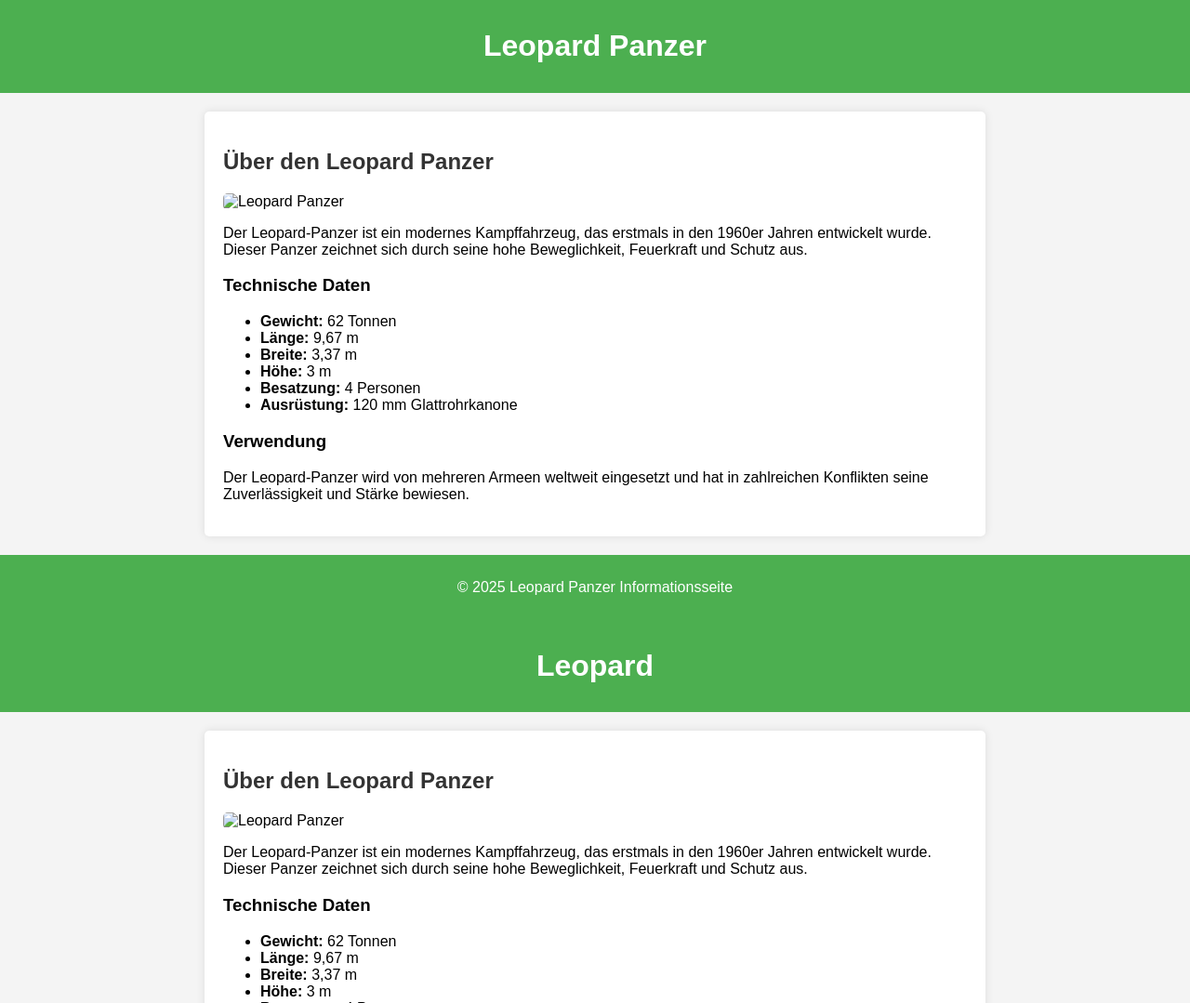
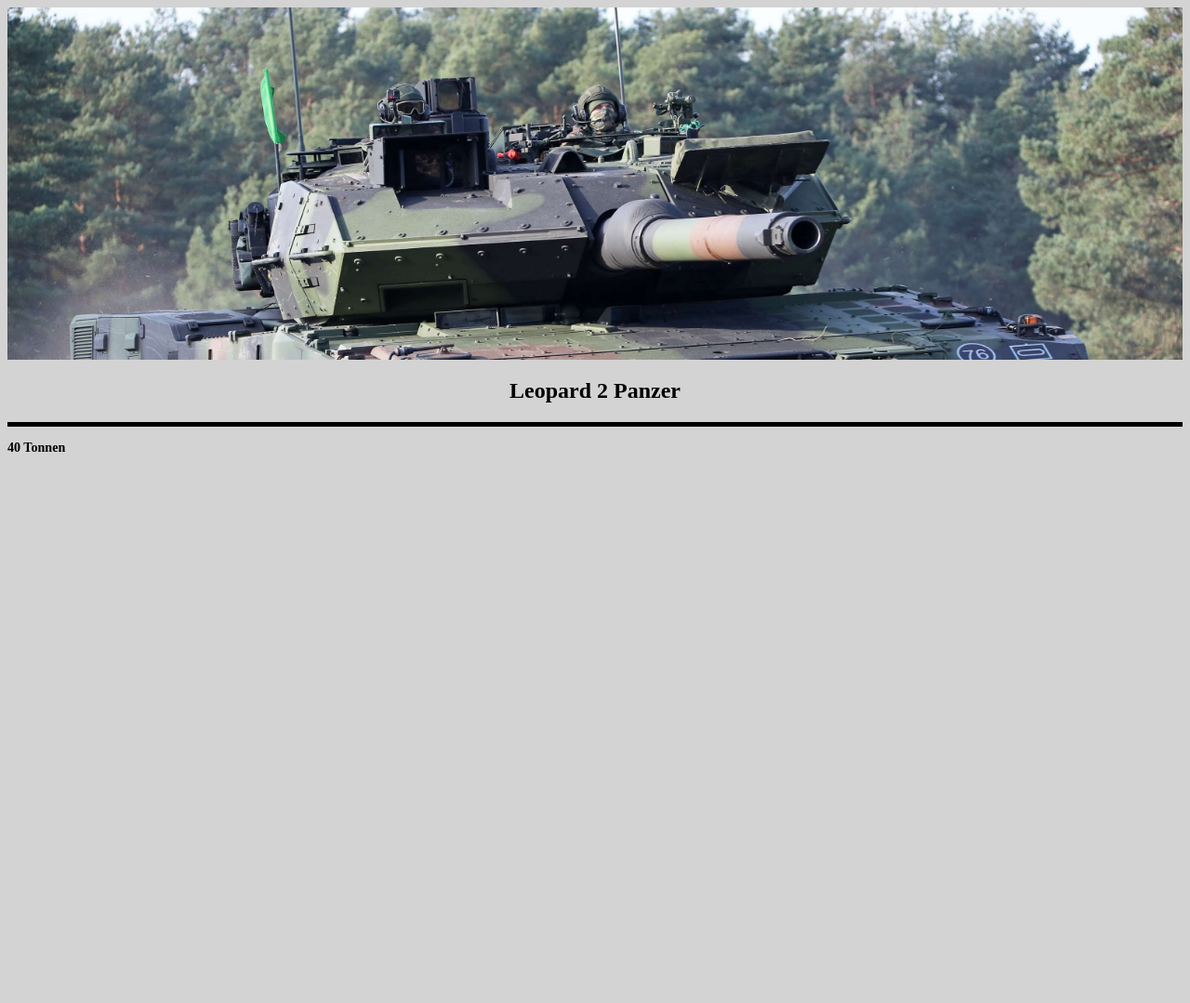
Before and after one commit to fakefaeani-del/Webseite-1, a plain HTML site: page index.html in a window 1280 px wide. Shown: the top 1079 px of the page at 93% size. After the commit the page ends 800 px from the top, so only its background shows below. Drawn offline with Linux system fonts and the light colour scheme.

Commit message:
Update index.html

```diff
--- a/index.html
+++ b/index.html
@@ -1,152 +1,15 @@
 <!DOCTYPE html>
-<html lang="de">
+<html lang="en">
 <head>
     <meta charset="UTF-8">
     <meta name="viewport" content="width=device-width, initial-scale=1.0">
-    <title>Leopard Panzer</title>
-    <style>
-        body {
-            font-family: Arial, sans-serif;
-            margin: 0;
-            padding: 0;
-            background-color: #f4f4f4;
-        }
-        header {
-            background-color: #4CAF50;
-            color: white;
-            padding: 10px 20px;
-            text-align: center;
-        }
-        .content {
-            max-width: 800px;
-            margin: 20px auto;
-            padding: 20px;
-            background: white;
-            border-radius: 5px;
-            box-shadow: 0 0 10px rgba(0, 0, 0, 0.1);
-        }
-        h2 {
-            color: #333;
-        }
-        img {
-            width: 100%;
-            border-radius: 5px;
-        }
-        footer {
-            text-align: center;
-            padding: 10px 0;
-            background-color: #4CAF50;
-            color: white;
-            position: relative;
-            bottom: 0;
-            width: 100%;
-        }
-    </style>
+ <link rel="stylesheet" href="Style.css">
 </head>
 <body>
-
-<header>
-    <h1>Leopard Panzer</h1>
-</header>
-
-<div class="content">
-    <h2>Über den Leopard Panzer</h2>
-    <img src="leopard-tank.jpg" alt="Leopard Panzer">
-    <p>Der Leopard-Panzer ist ein modernes Kampffahrzeug, das erstmals in den 1960er Jahren entwickelt wurde. Dieser Panzer zeichnet sich durch seine hohe Beweglichkeit, Feuerkraft und Schutz aus.</p>
-
-    <h3>Technische Daten</h3>
-    <ul>
-        <li><b>Gewicht:</b> 62 Tonnen</li>
-        <li><b>Länge:</b> 9,67 m</li>
-        <li><b>Breite:</b> 3,37 m</li>
-        <li><b>Höhe:</b> 3 m</li>
-        <li><b>Besatzung:</b> 4 Personen</li>
-        <li><b>Ausrüstung:</b> 120 mm Glattrohrkanone</li>
-    </ul>
-
-    <h3>Verwendung</h3>
-    <p>Der Leopard-Panzer wird von mehreren Armeen weltweit eingesetzt und hat in zahlreichen Konflikten seine Zuverlässigkeit und Stärke bewiesen.</p>
-</div>
-
-<footer>
-    <p>&copy; 2025 Leopard Panzer Informationsseite</p>
-</footer>
+    <div class="Oben"> </div>
+    <h2>Leopard 2 Panzer</h2>
+    <div class="Linie"> </div>
+    <p class="Mitteltext"> 40 Tonnen</p>
 
 </body>
 </html>
-<!DOCTYPE html>
-<html lang="de">
-<head>
-    <meta charset="UTF-8">
-    <meta name="viewport" content="width=device-width, initial-scale=1.0">
-    <title>Leopard Panzer</title>
-    <style>
-        body {
-            font-family: Arial, sans-serif;
-            margin: 0;
-            padding: 0;
-            background-color: #f4f4f4;
-        }
-        header {
-            background-color: #4CAF50;
-            color: white;
-            padding: 10px 20px;
-            text-align: center;
-        }
-        .content {
-            max-width: 800px;
-            margin: 20px auto;
-            padding: 20px;
-            background: white;
-            border-radius: 5px;
-            box-shadow: 0 0 10px rgba(0, 0, 0, 0.1);
-        }
-        h2 {
-            color: #333;
-        }
-        img {
-            width: 100%;
-            border-radius: 5px;
-        }
-        footer {
-            text-align: center;
-            padding: 10px 0;
-            background-color: #4CAF50;
-            color: white;
-            position: relative;
-            bottom: 0;
-            width: 100%;
-        }
-    </style>
-</head>
-<body>
-
-<header>
-    <h1>Leopard </h1>
-</header>
-
-<div class="content">
-    <h2>Über den Leopard Panzer</h2>
-    <img src="leopard-tank.jpg" alt="Leopard Panzer">
-    <p>Der Leopard-Panzer ist ein modernes Kampffahrzeug, das erstmals in den 1960er Jahren entwickelt wurde. Dieser Panzer zeichnet sich durch seine hohe Beweglichkeit, Feuerkraft und Schutz aus.</p>
-
-    <h3>Technische Daten</h3>
-    <ul>
-        <li><b>Gewicht:</b> 62 Tonnen</li>
-        <li><b>Länge:</b> 9,67 m</li>
-        <li><b>Breite:</b> 3,37 m</li>
-        <li><b>Höhe:</b> 3 m</li>
-        <li><b>Besatzung:</b> 4 Personen</li>
-        <li><b>Ausrüstung:</b> 120 mm Glattrohrkanone</li>
-    </ul>
-
-    <h3>Verwendung</h3>
-    <p>Der Leopard-Panzer wird von mehreren Armeen weltweit eingesetzt und hat in zahlreichen Konflikten seine Zuverlässigkeit und Stärke bewiesen.</p>
-</div>
-
-<footer>
-    <p>&copy; 2025 Leopard Panzer Informationsseite</p>
-</footer>
-
-</body>
-</html>
```
